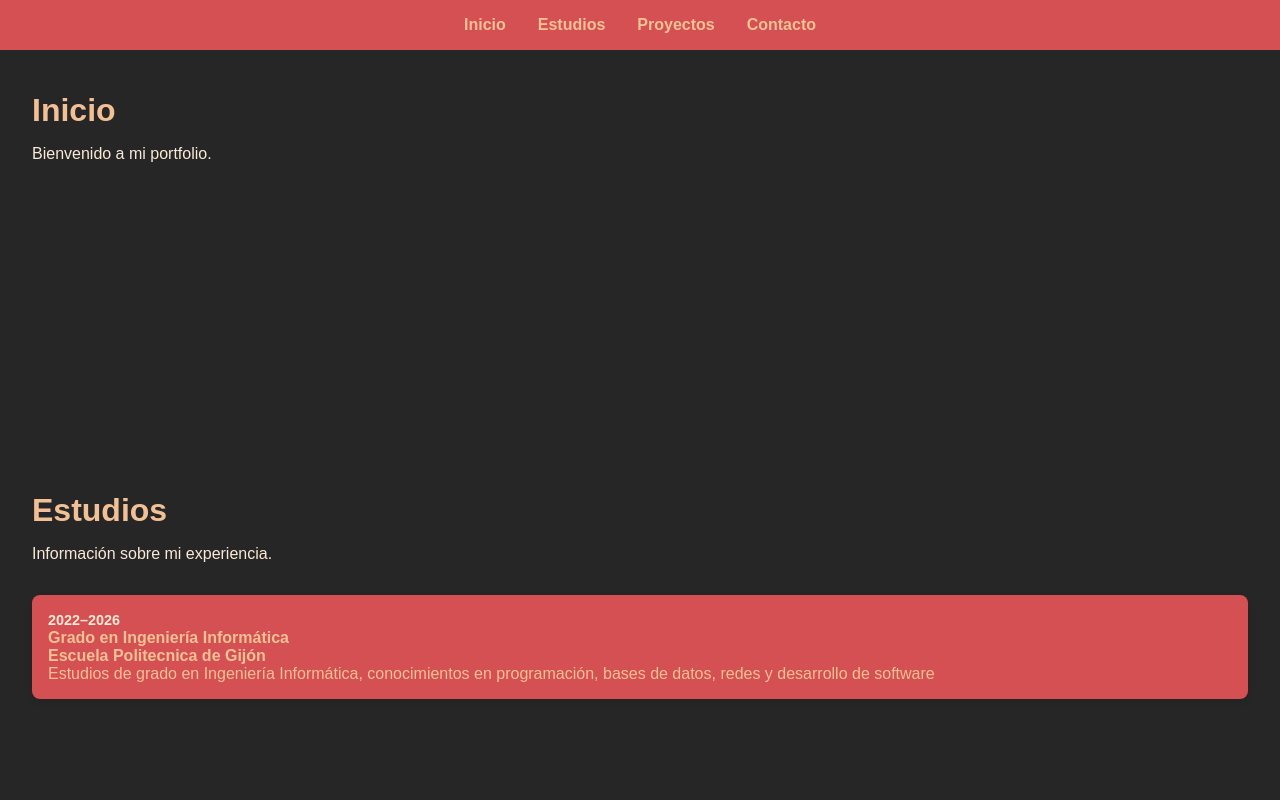
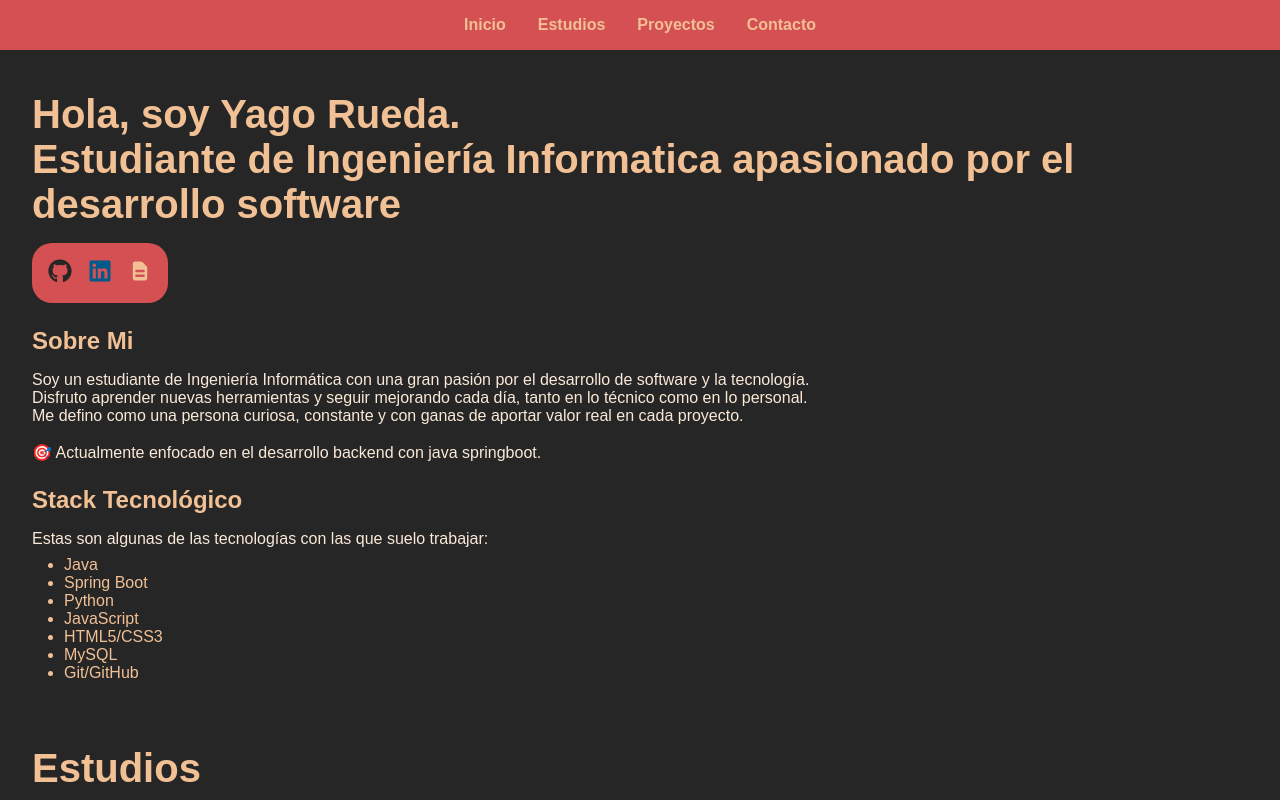
Before and after one commit to Yago-Rueda-24/Portfolio, a React (Vite) app: page / in a window 1280 px wide. Shown: the top 800 px of the page. Built offline with nearby package versions, Linux system fonts and the light colour scheme.

Commit message:
Creación del apartado de inicio

```diff
--- a/src/index.css
+++ b/src/index.css
@@ -29,13 +29,66 @@ body {
 
 .section>h1 {
   color: var(--color-2);
-  font-size: 2rem;
+  font-size: 2.5rem;
+  margin-bottom: 1rem;
+}
+
+.section>h2 {
+  margin-top: 1.5rem;
+  color: var(--color-2);
   margin-bottom: 1rem;
 }
 
 .section>p {
   color: var(--color-3);
   font-size: 1rem;
+
+}
+
+.social-links {
+  display: flex;
+  gap: 1rem;
+  margin-top: 1rem;
+  background-color: var(--color-1);
+  width: max-content;
+  padding: 1rem;
+  border-radius: 20px;
+}
+
+#github {
+  color: #262626;
+  text-decoration: none;
+}
+
+#github:hover {
+  color: #747b7e;
+
+}
+
+#linkedin {
+  color: #025a8a;
+  text-decoration: none;
+}
+
+#linkedin:hover {
+  color: #0077b5;
+}
+
+#CV {
+  color: var(--color-2);
+  text-decoration: none;
+}
+
+#CV:hover {
+  color: var(--color-3);
+}
+
+.tech-stack {
+  padding-left: 2rem;
+  list-style: outside;
+  color: var(--color-2);
+  gap: 1rem;
+  margin-top: 0.5rem;
 
 }
 
@@ -133,6 +186,7 @@ body {
   font-weight: bold;
   gap: 0.5rem;
 }
+
 .contact-form>label>input,
 .contact-form>label>textarea {
   padding: 0.5rem;
@@ -145,7 +199,7 @@ body {
   min-height: 30px;
 }
 
-.form-button{
+.form-button {
   padding: 0.5rem;
   border: none;
   border-radius: 4px;
--- a/src/pages/Home.jsx
+++ b/src/pages/Home.jsx
@@ -2,14 +2,46 @@
 import Navbar from "../components/Navbar";
 import Project from "../components/Project";
 import TimelineItem from '../components/TimelineItem';
+import { FaGithub, FaLinkedin } from 'react-icons/fa';
+import { HiDocumentText } from 'react-icons/hi';
+
 export default function Home() {
     return (
         <>
             <Navbar />
             <section id="home" className="section">
-                <h1>Inicio</h1>
-                <p>Bienvenido a mi portfolio.</p>
+                <h1>Hola, soy Yago Rueda.<br/>
+                    Estudiante de Ingeniería Informatica apasionado por el desarrollo  software
+                </h1>
+                <div className="social-links">
+                    <a id="github" href="https://github.com/Yago-Rueda-24" target="_blank" rel="noopener noreferrer"><FaGithub size={24} /> </a>
+                    <a id="linkedin" href="https://www.linkedin.com/in/yago-rueda-carrilero-4b6043319/" target="_blank" rel="noopener noreferrer"><FaLinkedin size={24} /> </a>
+                    <a id="CV" href=""><HiDocumentText size={24} /> </a>
+                </div>
+
+                <h2>Sobre Mi</h2>
+                <p>Soy un estudiante de Ingeniería Informática con una gran pasión por el desarrollo de software y la tecnología.<br />
+                    Disfruto aprender nuevas herramientas y seguir mejorando cada día, tanto en lo técnico como en lo personal.<br />
+                    Me defino como una persona curiosa, constante y con ganas de aportar valor real en cada proyecto.<br />
+                    <br />
+
+                    🎯 Actualmente enfocado en el desarrollo backend con java springboot.
+                </p>
+                <h2> Stack Tecnológico</h2>
+                <p>Estas son algunas de las tecnologías con las que suelo trabajar:</p>
+                <ul className="tech-stack">
+                    <li>Java</li>
+                    <li>Spring Boot</li>
+                    <li>Python</li>
+                    <li>JavaScript</li>
+                    <li>HTML5/CSS3</li>
+                    <li>MySQL</li>
+                    <li>Git/GitHub</li>
+                </ul>
+
             </section>
+
+
 
             <section id="estudios" className="section">
                 <h1>Estudios</h1>
```
